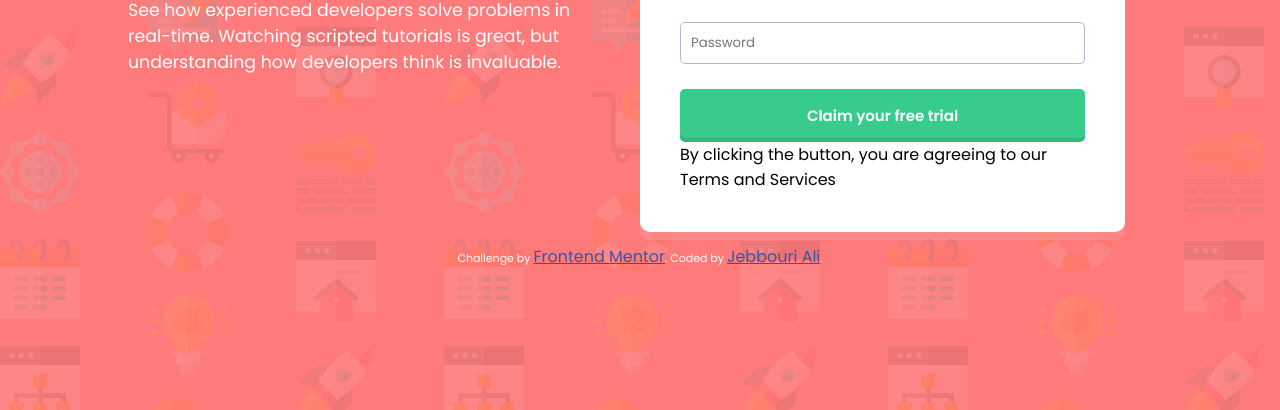
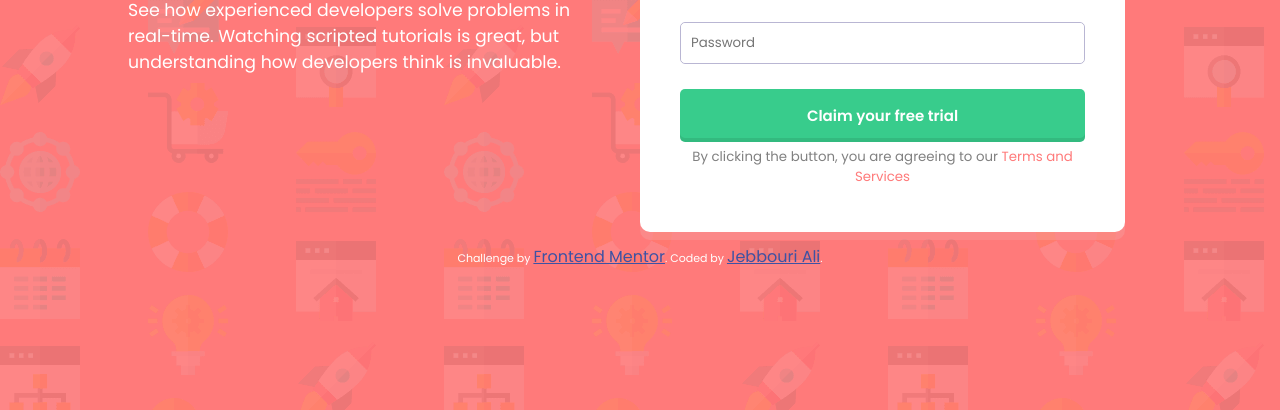
Before and after one commit to Alijebbouri/intro-component-with-signup-form, a plain HTML site: page index.html in a window 1280 px wide. Shown: the part 390-800 px from the top of the page. Drawn offline with Linux system fonts and the light colour scheme.

Commit message:
second commit

```diff
--- a/css/style.css
+++ b/css/style.css
@@ -98,6 +98,15 @@ input[type="submit"] {
     color: red;
     text-align: end;
 }
+.last-paragraph{
+    font-size: 10pt;
+    color: gray;
+    text-align: center;
+    margin: 5px;
+}
+.text-colored {
+    color: var(--red-color);
+}
 /* mobile */
 @media screen and (max-width:600px){
     .container {
--- a/index.html
+++ b/index.html
@@ -45,7 +45,7 @@
         </div>
         <div class="error"></div><br>
         <input type="submit"id='send' value="Claim your free trial">
-        <p>By clicking the button, you are agreeing to our <span>Terms and Services</span> </p>
+        <p class="last-paragraph">By clicking the button, you are agreeing to our <span class="text-colored">Terms and Services</span> </p>
       </form>
     </section>
   </main>
```
